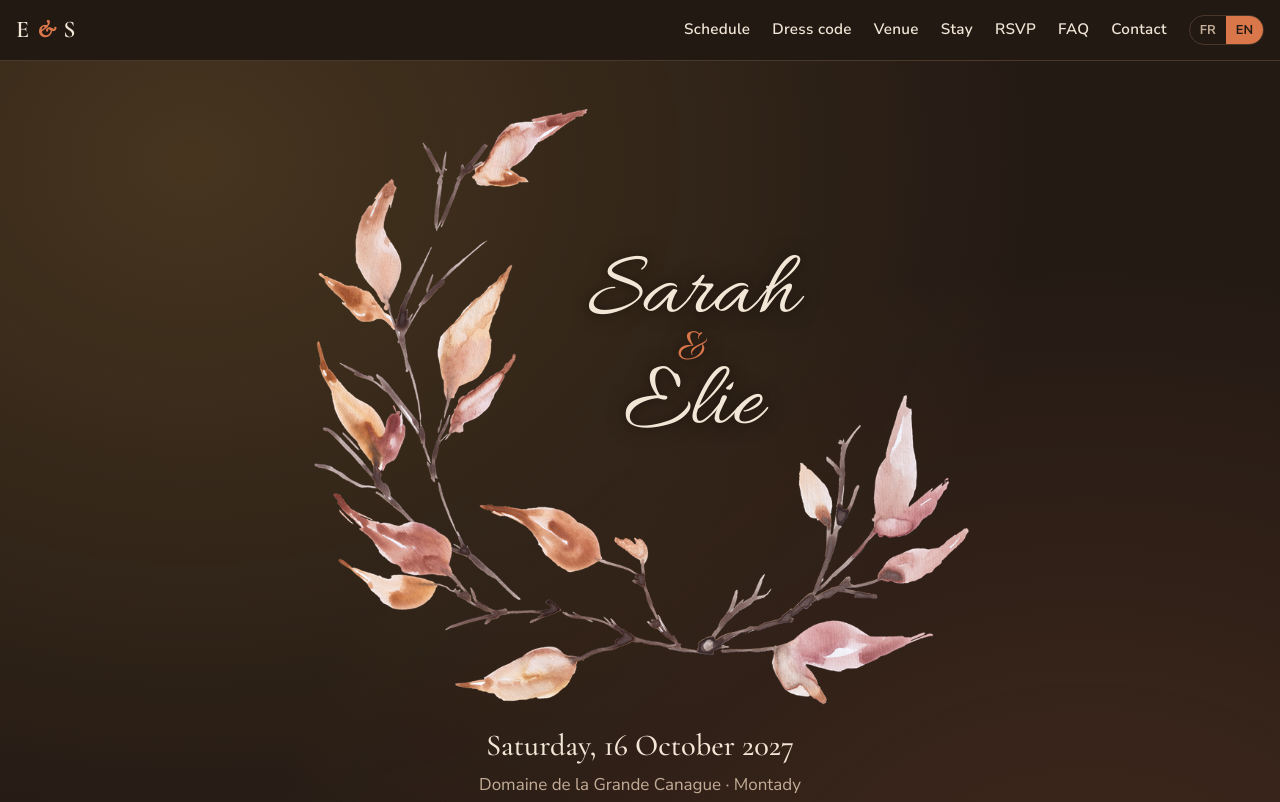
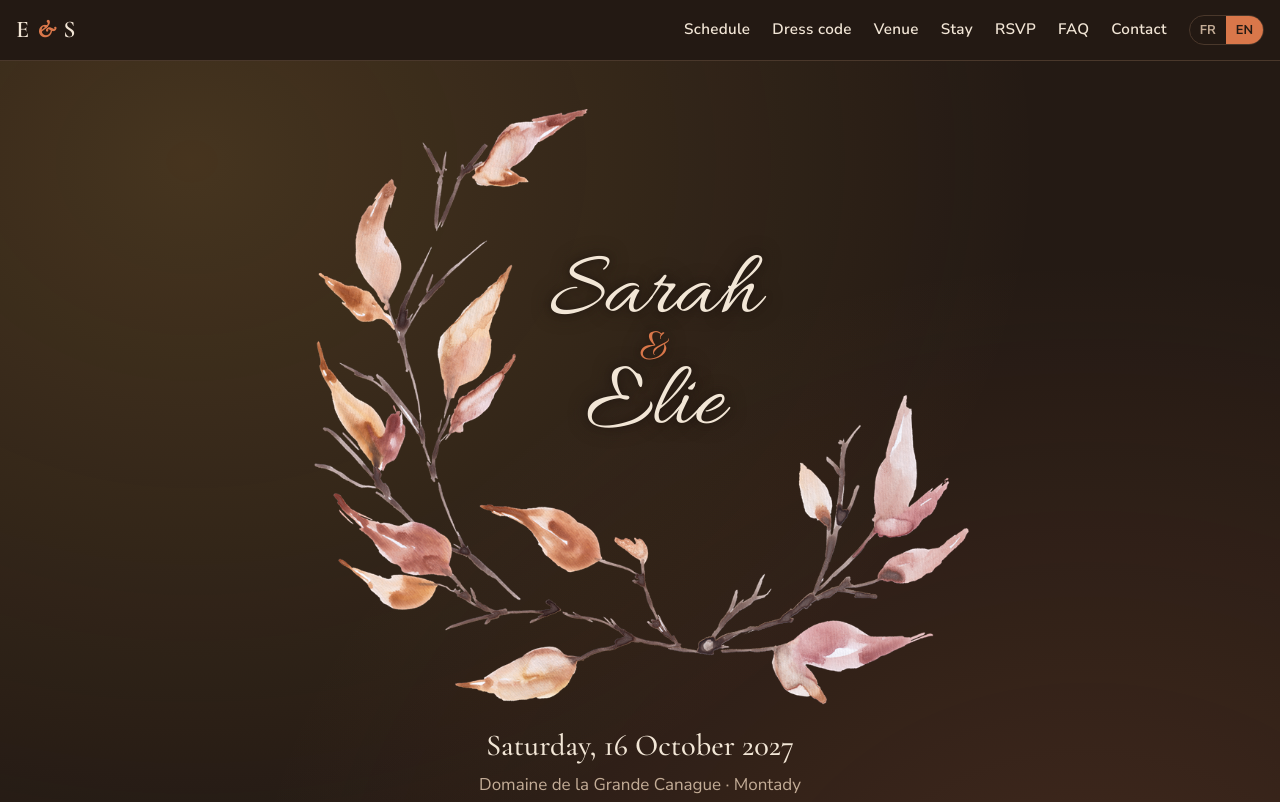
Before and after one commit to haerod/elie-et-sarah, a plain HTML site: page index.html in a window 1280 px wide. Shown: the top 802 px of the page. Drawn offline with nearby package versions, Linux system fonts and the light colour scheme.

Commit message:
Shift the hero names left by half their gap to the wreath
Co-Authored-By: Claude Opus 5.5 <noreply@anthropic.com>

```diff
--- a/css/style.css
+++ b/css/style.css
@@ -153,6 +153,8 @@ a { color: var(--accent); }
   font-family: var(--font-script); font-weight: 400; line-height: .8;
   font-size: clamp(3.2rem, 15vw, 5.8rem); color: var(--text); margin: 0;
   white-space: nowrap;
+  /* Nudged left by half its gap to the wreath, measured on desktop and mobile */
+  transform: translateX(max(-38px, -4.4vw));
 }
 /* One name per line, with the ampersand on its own line at half size */
 .hero-names span { display: block; }
```
